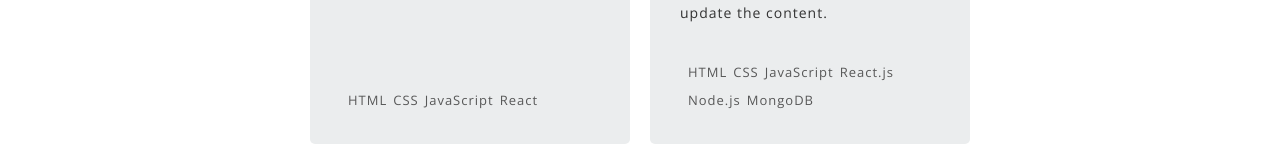
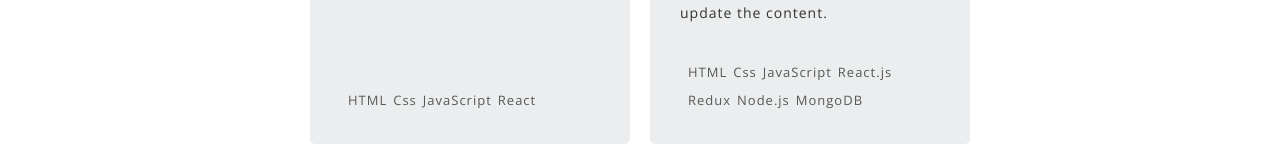
Before and after one commit to momo0999/mohannad-zitoun-portfolio, a React (Create React App) app: page /projects in a window 1280 px wide. Shown: the part 412-573 px from the top of the page. Built offline with nearby package versions, Linux system fonts and the light colour scheme.

Commit message:
modify projects file

```diff
--- a/src/projects.js
+++ b/src/projects.js
@@ -7,7 +7,7 @@ const projects = [
     img: projectPortfolio,
     githubLink: 'https://github.com/momo0999/mohannad-zitoun-portfolio',
     websiteLink: 'https://www.mohannadzitoun.com/',
-    technologies: ['HTML', 'CSS', 'JavaScript', 'React'],
+    technologies: ['HTML', 'Css', 'JavaScript', 'React'],
   },
   {
     name: 'Blog',
@@ -18,9 +18,10 @@ const projects = [
     websiteLink: 'https://mernstack-blog.herokuapp.com/',
     technologies: [
       'HTML',
-      'CSS',
+      'Css',
       'JavaScript',
       'React.js',
+      'Redux',
       'Node.js',
       'MongoDB',
     ],
```
